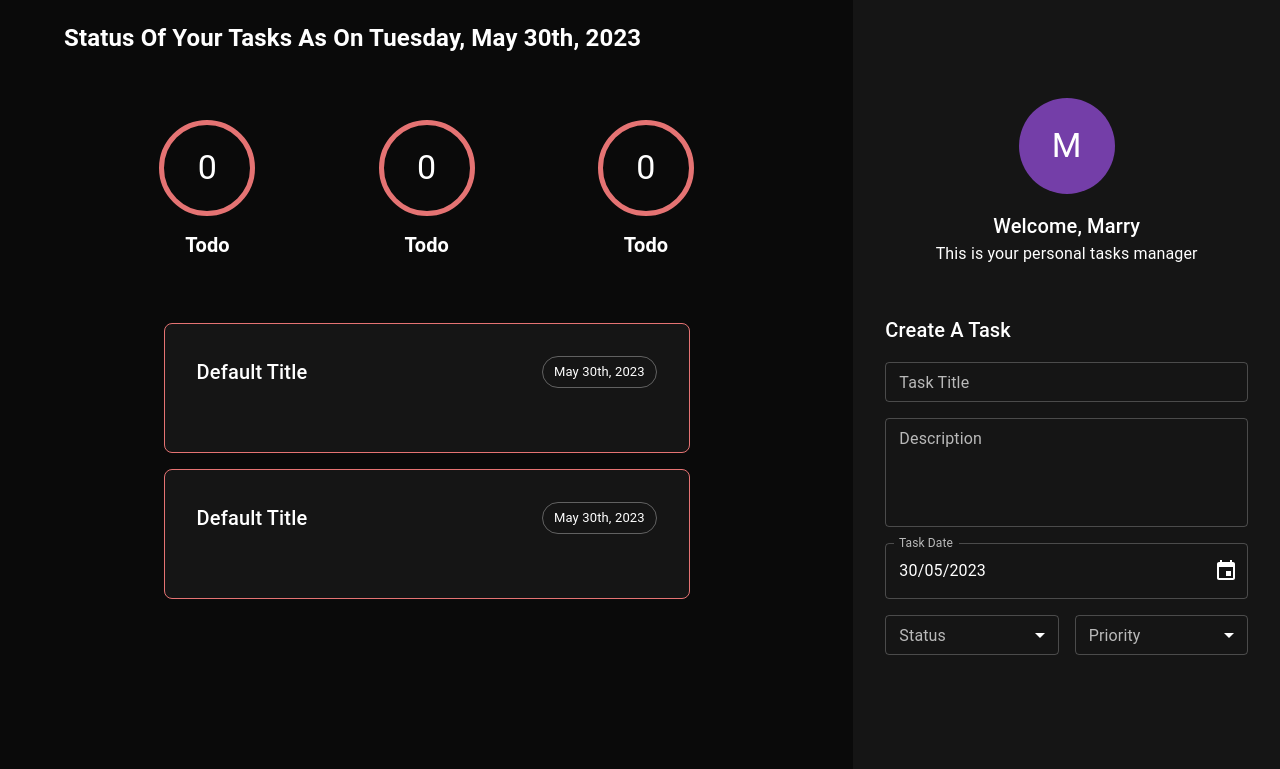
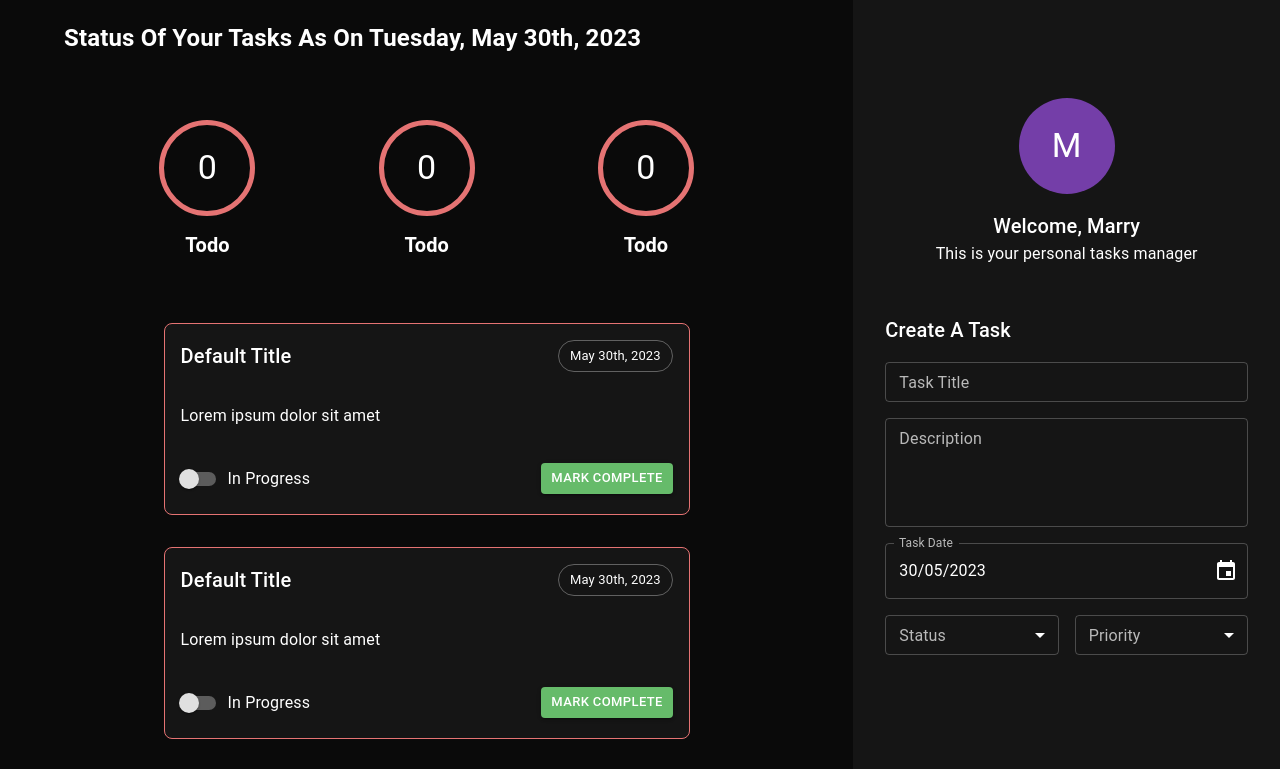
Before and after one commit to ayushCode27/todo-react-ts, a React (Create React App) app: page / in a window 1280 px wide. Shown: the top 769 px of the page. Built offline with nearby package versions, Linux system fonts and the light colour scheme.

Commit message:
add task-description and task-footer component, along with interface and prop-types

```diff
--- /dev/null
+++ b/src/components/Task/TaskDescription.tsx
@@ -0,0 +1,20 @@
+import React, { FC, ReactElement } from 'react';
+import { Box, Typography } from '@mui/material';
+import PropTypes from 'prop-types';
+import { ITaskDescription } from './interfaces/ITaskDescription';
+
+const TaskDescription: FC<ITaskDescription> = (props): ReactElement => {
+  const { description = 'Lorem ipsum dolor sit amet' } = props;
+
+  return (
+    <Box>
+      <Typography>{description}</Typography>
+    </Box>
+  );
+};
+
+TaskDescription.propTypes = {
+  description: PropTypes.string,
+};
+
+export default TaskDescription;
--- /dev/null
+++ b/src/components/Task/TaskFooter.tsx
@@ -0,0 +1,40 @@
+import React, { FC, ReactElement } from 'react';
+import { Box, Button, FormControlLabel, Switch } from '@mui/material';
+import { ITaskFooter } from './interfaces/ITaskFooter';
+import PropTypes from 'prop-types';
+
+const TaskFooter: FC<ITaskFooter> = (props): ReactElement => {
+  const {
+    onStatusChange = e => console.log(e),
+    onClick = e => console.log(e),
+  } = props;
+  return (
+    <Box
+      display='flex'
+      justifyContent='space-between'
+      alignItems='center'
+      mt={4}
+    >
+      <FormControlLabel
+        label='In Progress'
+        control={<Switch color='warning' onChange={onStatusChange} />}
+      />
+      <Button
+        variant='contained'
+        color='success'
+        size='small'
+        sx={{ color: '#ffffff' }}
+        onClick={onClick}
+      >
+        Mark Complete
+      </Button>
+    </Box>
+  );
+};
+
+TaskFooter.propTypes = {
+  onStatusChange: PropTypes.func,
+  onClick: PropTypes.func,
+};
+
+export default TaskFooter;
--- a/src/components/Task/index.tsx
+++ b/src/components/Task/index.tsx
@@ -1,6 +1,8 @@
 import React, { FC, ReactElement } from 'react';
 import { Box } from '@mui/material';
 import TaskHeader from './TaskHeader';
+import TaskDescription from './TaskDescription';
+import TaskFooter from './TaskFooter';
 
 export const Task: FC = (props): ReactElement => {
   return (
@@ -9,8 +11,8 @@ export const Task: FC = (props): ReactElement => {
       width='100%'
       justifyContent='flex-start'
       flexDirection='column'
-      mb={2}
-      p={4}
+      mb={4}
+      p={2}
       sx={{
         width: '100%',
         backgroundColor: 'background.paper',
@@ -20,8 +22,8 @@ export const Task: FC = (props): ReactElement => {
       }}
     >
       <TaskHeader />
-      {/* Task Description*/}
-      {/* Task Footer*/}
+      <TaskDescription />
+      <TaskFooter />
     </Box>
   );
 };
--- /dev/null
+++ b/src/components/Task/interfaces/ITaskDescription.ts
@@ -0,0 +1,3 @@
+export interface ITaskDescription {
+  description?: string;
+}
--- /dev/null
+++ b/src/components/Task/interfaces/ITaskFooter.ts
@@ -0,0 +1,8 @@
+import React from 'react';
+
+export interface ITaskFooter {
+  onStatusChange?: (e: React.ChangeEvent<HTMLInputElement>) => void;
+  onClick?: (
+    e: React.MouseEvent<HTMLElement> | React.MouseEvent<HTMLAnchorElement>,
+  ) => void;
+}
--- a/src/components/TaskArea/index.tsx
+++ b/src/components/TaskArea/index.tsx
@@ -41,6 +41,7 @@ const TaskArea: FC = (): ReactElement => {
       >
         <Box><Task/></Box>
         <Box><Task/></Box>
+        <Box><Task/></Box>
       </Grid>
     </Grid>
   </Grid>
```
Also changed, not shown: src/components/Task/interfaces/ITaskHeader.ts (renamed from src/components/Task/interfaces/ITaskHeader.tsx).
